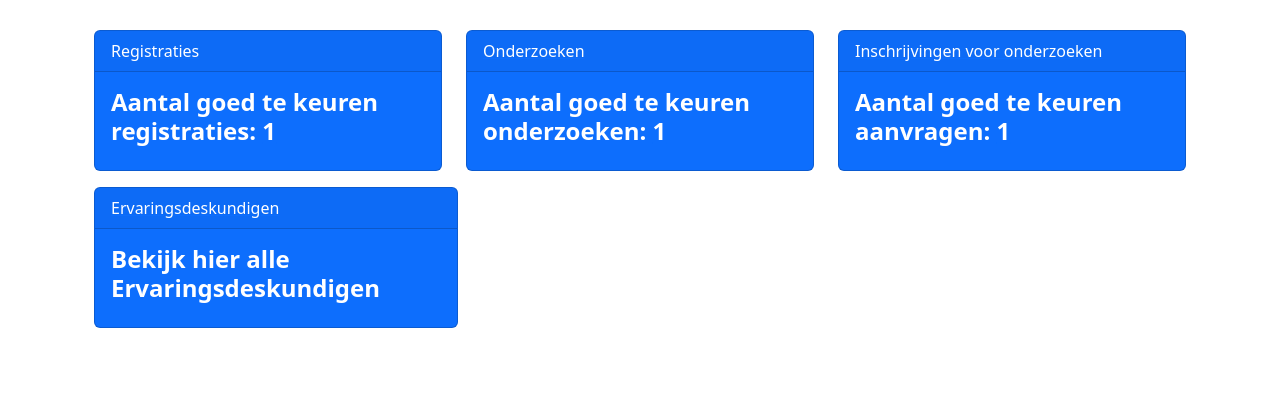
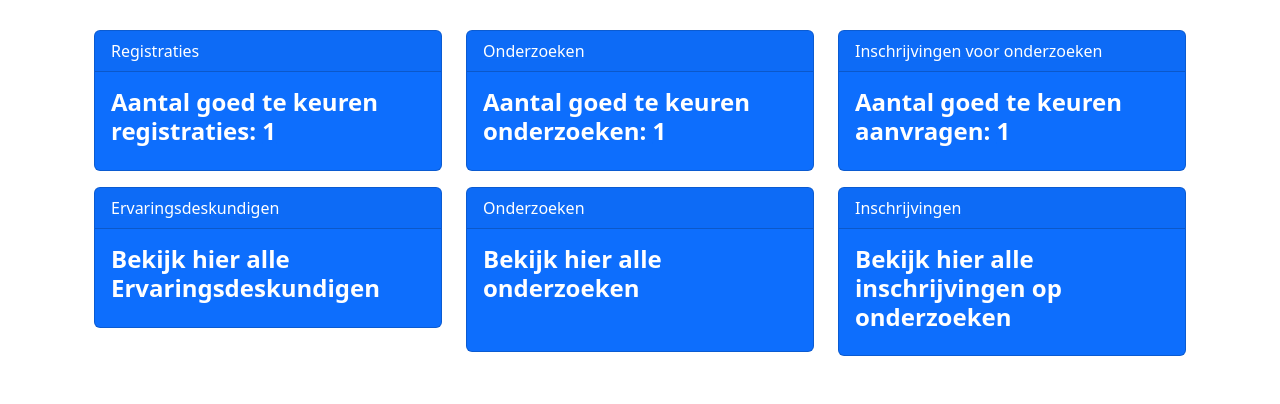
Before and after one commit to Wout-0981216/WP3-API-Testing, a Flask app: page /beheerder in a window 1280 px wide. Shown: the part 429-833 px from the top of the page. Before the commit the page ends 757 px from the top, so only its background shows below. Run offline with Flask 3, Linux system fonts and the light colour scheme; data comes from the database, SQL or seed files in the repository; both versions use the stored data as it was after the commit; some libraries are stand-ins or nearby versions.

Commit message:
added new buttons beheerder

```diff
--- a/main/templates/beheerder_overzicht.html
+++ b/main/templates/beheerder_overzicht.html
@@ -49,6 +49,7 @@
             </a>
         </div>
     </div>
+    <div class="row">
         <div class="col-md-4">
             <a href="{{ url_for('beheerder.evd_overzicht') }}">
                 <div class="card text-white bg-primary mb-3 clickable-card" style="max-width: 55rem;">
@@ -59,6 +60,28 @@
                 </div>
             </a>
         </div>
+        <div class="col-md-4">
+            <a href="{{ url_for('beheerder.evd_overzicht') }}">
+                <div class="card text-white bg-primary mb-3 clickable-card" style="max-width: 55rem;">
+                    <div class="card-header">Onderzoeken</div>
+                    <div class="card-body">
+                        <h5 class="card-title">Bekijk hier alle onderzoeken</h5>
+                        <br>
+                    </div>
+                </div>
+            </a>
+        </div>
+        <div class="col-md-4">
+            <a href="{{ url_for('beheerder.evd_overzicht') }}">
+                <div class="card text-white bg-primary mb-3 clickable-card" style="max-width: 55rem;">
+                    <div class="card-header">Inschrijvingen</div>
+                    <div class="card-body">
+                        <h5 class="card-title">Bekijk hier alle inschrijvingen op onderzoeken</h5>
+                    </div>
+                </div>
+            </a>
+        </div>
+    </div>
 </div>
 </div>
 <script src="https://code.jquery.com/jquery-3.6.4.min.js"></script>
```
Also changed, not shown: main/lib/database/database.db. Lines whose indentation alone changed are shown as unchanged.
